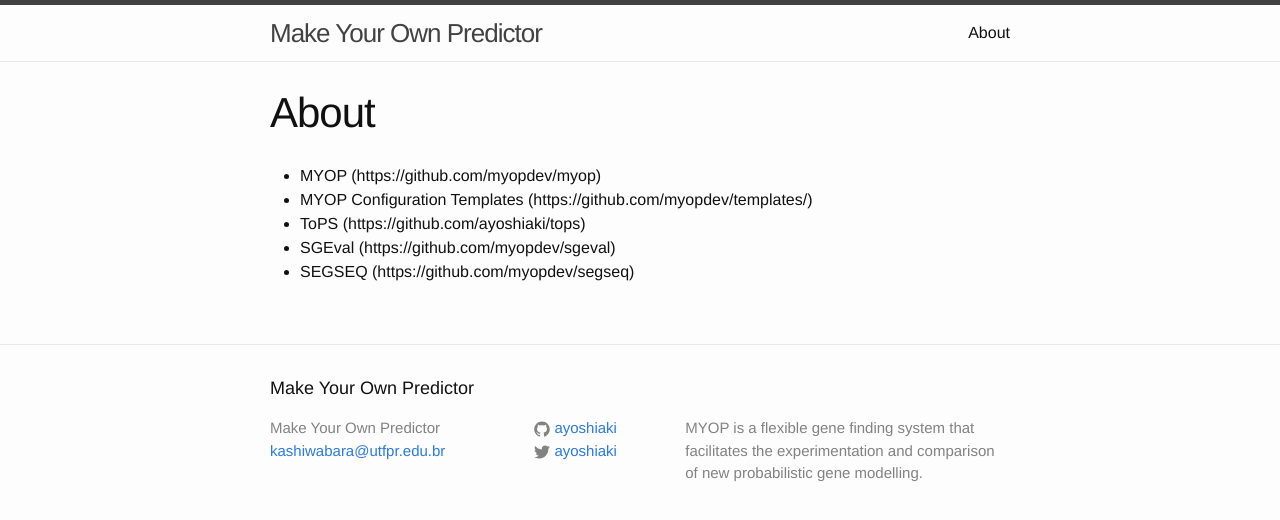
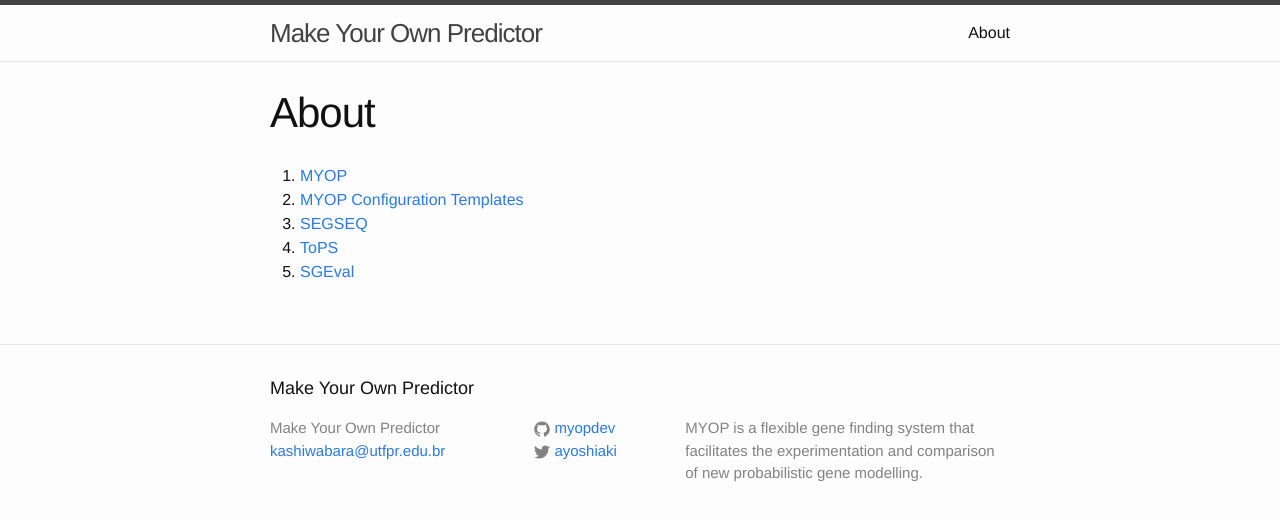
Before and after one commit to myopdev/myopdev.github.io, a Jekyll site: the page built from about.md, in a window 1280 px wide. Shown: the top 520 px of the page. Built offline with Jekyll 4.4.1, drawn with Linux system fonts in a browser that asks for light colours; some of the changed lines change nothing that is shown.

Commit message:
updating about

```diff
--- a/_config.yml
+++ b/_config.yml
@@ -6,7 +6,7 @@
 baseurl: ""
 url: "http://myopdev.github.io" # the base hostname & protocol for your site
 twitter_username:  ayoshiaki
-github_username:  ayoshiaki
+github_username:  myopdev
 
 # Build settings
 markdown: kramdown
--- a/about.md
+++ b/about.md
@@ -4,8 +4,8 @@
 permalink: /about/
 ---
 
-* MYOP (https://github.com/myopdev/myop)
-* MYOP Configuration Templates (https://github.com/myopdev/templates/)
-* ToPS (https://github.com/ayoshiaki/tops)
-* SGEval (https://github.com/myopdev/sgeval)
-* SEGSEQ (https://github.com/myopdev/segseq)
+1. [MYOP](https://github.com/myopdev/myop)
+2. [MYOP Configuration Templates ](https://github.com/myopdev/templates/)
+3. [SEGSEQ](https://github.com/myopdev/segseq)
+4. [ToPS](https://github.com/ayoshiaki/tops)
+5. [SGEval](https://github.com/myopdev/sgeval)
```
